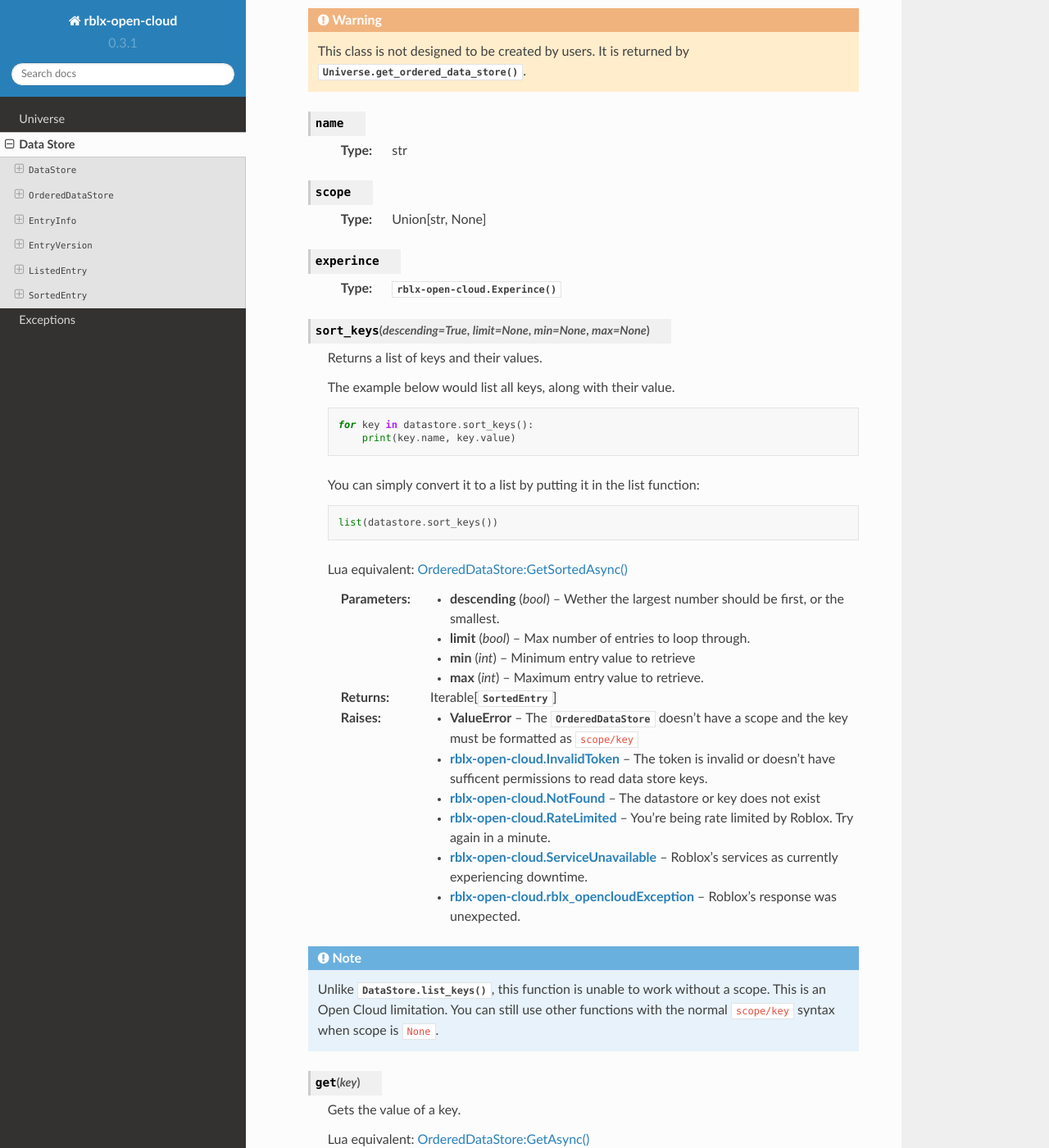
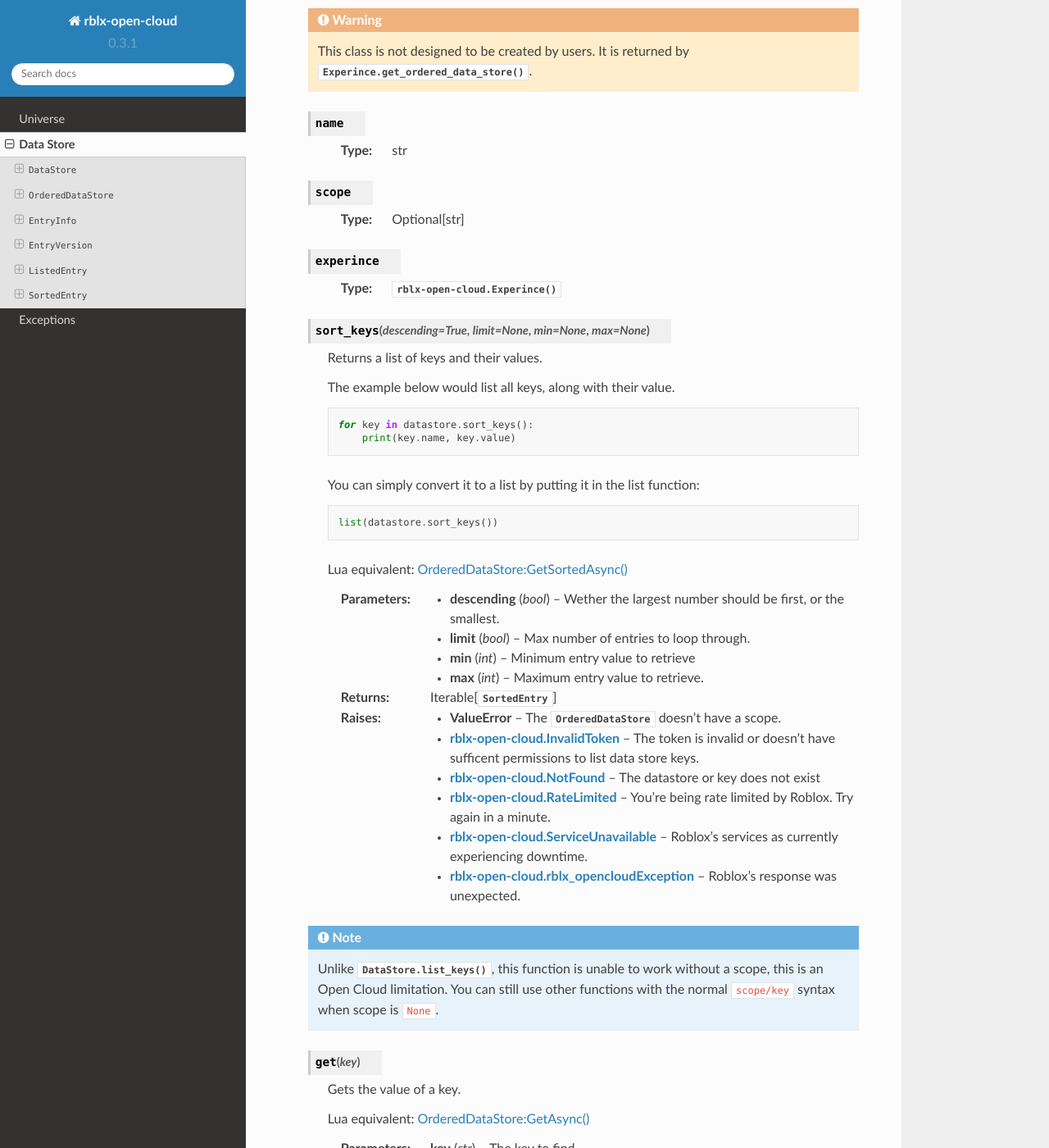
Before and after one commit to treeben77/rblx-open-cloud, a Sphinx documentation site: the page built from docs/source/datastore.rst, in a window 1280 px wide and 1400 px high, scrolled down 5340 px. Shown: the whole window at 82% size. Built offline with Sphinx 7.4.7 and the Read the Docs theme 2.0.0, drawn with Linux system fonts in a browser that asks for light colours; some of the changed text lies outside the part shown.

Commit message:
updated docs

```diff
--- a/docs/source/datastore.rst
+++ b/docs/source/datastore.rst
@@ -192,11 +192,11 @@ Data Store
 
     Class for interacting with the Ordered DataStore API for a specific Ordered DataStore.
 
-    .. versionadded:: 1.1
+    .. versionadded:: 1.2
 
     .. warning::
 
-        This class is not designed to be created by users. It is returned by :meth:`Universe.get_ordered_data_store`.
+        This class is not designed to be created by users. It is returned by :meth:`Experince.get_ordered_data_store`.
 
     .. attribute:: name
 
@@ -204,7 +204,7 @@ Data Store
 
     .. attribute:: scope
 
-        :type: Union[str, None]
+        :type: Optional[str]
 
     .. attribute:: experince
 
@@ -235,8 +235,8 @@ Data Store
         :param int max: Maximum entry value to retrieve.
 
         :returns: Iterable[:class:`SortedEntry`]
-        :raises ValueError: The :class:`OrderedDataStore` doesn't have a scope and the key must be formatted as ``scope/key``
-        :raises rblx-open-cloud.InvalidToken: The token is invalid or doesn't have sufficent permissions to read data store keys.
+        :raises ValueError: The :class:`OrderedDataStore` doesn't have a scope.
+        :raises rblx-open-cloud.InvalidToken: The token is invalid or doesn't have sufficent permissions to list data store keys.
         :raises rblx-open-cloud.NotFound: The datastore or key does not exist
         :raises rblx-open-cloud.RateLimited: You're being rate limited by Roblox. Try again in a minute.
         :raises rblx-open-cloud.ServiceUnavailable: Roblox's services as currently experiencing downtime.
@@ -244,7 +244,7 @@ Data Store
 
     .. note::
 
-        Unlike :meth:`DataStore.list_keys`, this function is unable to work without a scope. This is an Open Cloud limitation. You can still use other functions with the normal ``scope/key`` syntax when scope is ``None``.
+        Unlike :meth:`DataStore.list_keys`, this function is unable to work without a scope, this is an Open Cloud limitation. You can still use other functions with the normal ``scope/key`` syntax when scope is ``None``.
 
     .. method:: get(key)
 
```
Also changed, not shown: other parts of docs/source/datastore.rst (+1 -1 lines), docs/source/universe.rst (+12 -3 lines).
